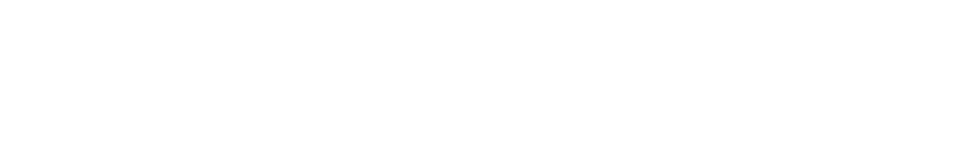
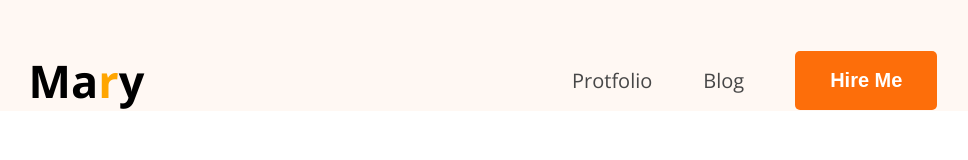
Before and after one commit to ruku-roman/hero-dev-portfolio-code, a plain HTML site: page index.html in a window 1280 px wide. Shown: the whole page, without its empty margins (157-1125 px from the left). Drawn offline with nearby package versions, Linux system fonts and the light colour scheme.

Commit message:
commit resolve git problem

```diff
--- a/index.html
+++ b/index.html
@@ -4,8 +4,24 @@
     <meta charset="UTF-8">
     <meta name="viewport" content="width=device-width, initial-scale=1.0">
     <title>Md. Rukunuzzaman Protfolio</title>
+    <link rel="preconnect" href="https://fonts.googleapis.com">
+    <link rel="preconnect" href="https://fonts.gstatic.com" crossorigin>
+    <link href="https://fonts.googleapis.com/css2?family=Open+Sans:ital,wght@0,300..800;1,300..800&display=swap" rel="stylesheet">
+    <link rel="stylesheet" href="styles/protfolio.css">
 </head>
-<body>
+<body class="font-open-sans">
+    <header>
+        <nav>
+            <div class="logo">
+                <h2>Ma<span class="color-orange">r</span>y</h2>
+            </div>
+            <ul class="menu">
+                <li><a href="">Protfolio</a></li>
+                <li><a href="">Blog</a></li>
+                <li><button class="btn">Hire Me</button></li>
+            </ul>
+        </nav>
+    </header>
 
 </body>
 </html>
--- /dev/null
+++ b/styles/protfolio.css
@@ -0,0 +1,60 @@
+*{
+    margin: 0;
+    padding: 0;
+    box-sizing: border-box;
+}
+
+/* Shared style */
+.font-open-sans {
+  font-family: "Open Sans", sans-serif;
+  font-optical-sizing: auto;
+}
+
+.logo h2{
+  font-size: 45px;
+  font-weight: 900px;
+}
+
+.color-orange {
+  color: orange;
+}
+
+.btn {
+  background-color: #FD6E0A;
+  border: none;
+  padding: 18px 35px;
+  border-radius: 5px;
+  font-size: 20px;
+  font-weight: bold;
+  color: white;
+}
+
+/* main style */
+header {
+    background-color: #FFF8F3;
+    padding-top: 50px;
+}
+
+nav {
+  width: 71%;
+  max-width: 1140px;
+  /* border: 1px solid red; */
+  margin: 0px auto;
+  display: flex;
+  justify-content: space-between;
+  align-items: center;
+
+}
+
+nav .menu {
+  display: flex;
+  list-style-type: none;
+  gap: 51px;
+  align-items: center;
+}
+
+nav .menu a {
+  font-size: 20px;
+  color: #474747;
+  text-decoration: none;
+}
```
